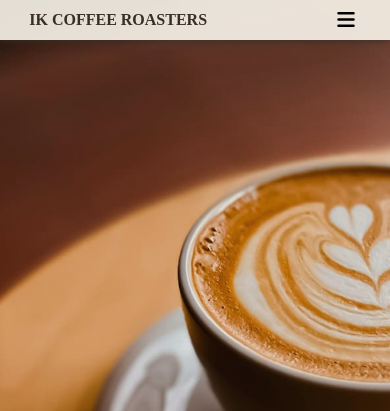
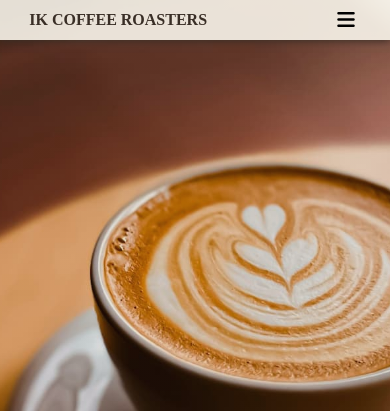
Before and after one commit to kensaku-ikeda/cafe-lp, a website: page index.html in a window 390 px wide. Shown: the top 411 px of the page. Drawn offline with Linux system fonts and the light colour scheme; a web font is replaced by a local one.

Commit message:
スマホ表示でのメインビジュアルの横位置を調整

```diff
--- a/css/responsive.css
+++ b/css/responsive.css
@@ -58,6 +58,11 @@
     background-color: transparent;
   }
 
+  /* メインビジュアル */
+  .main-visual {
+    background-position: 60% 0;
+  }
+
   /* 作業環境 */
   .feature-wrapper {
     display: grid;
```
